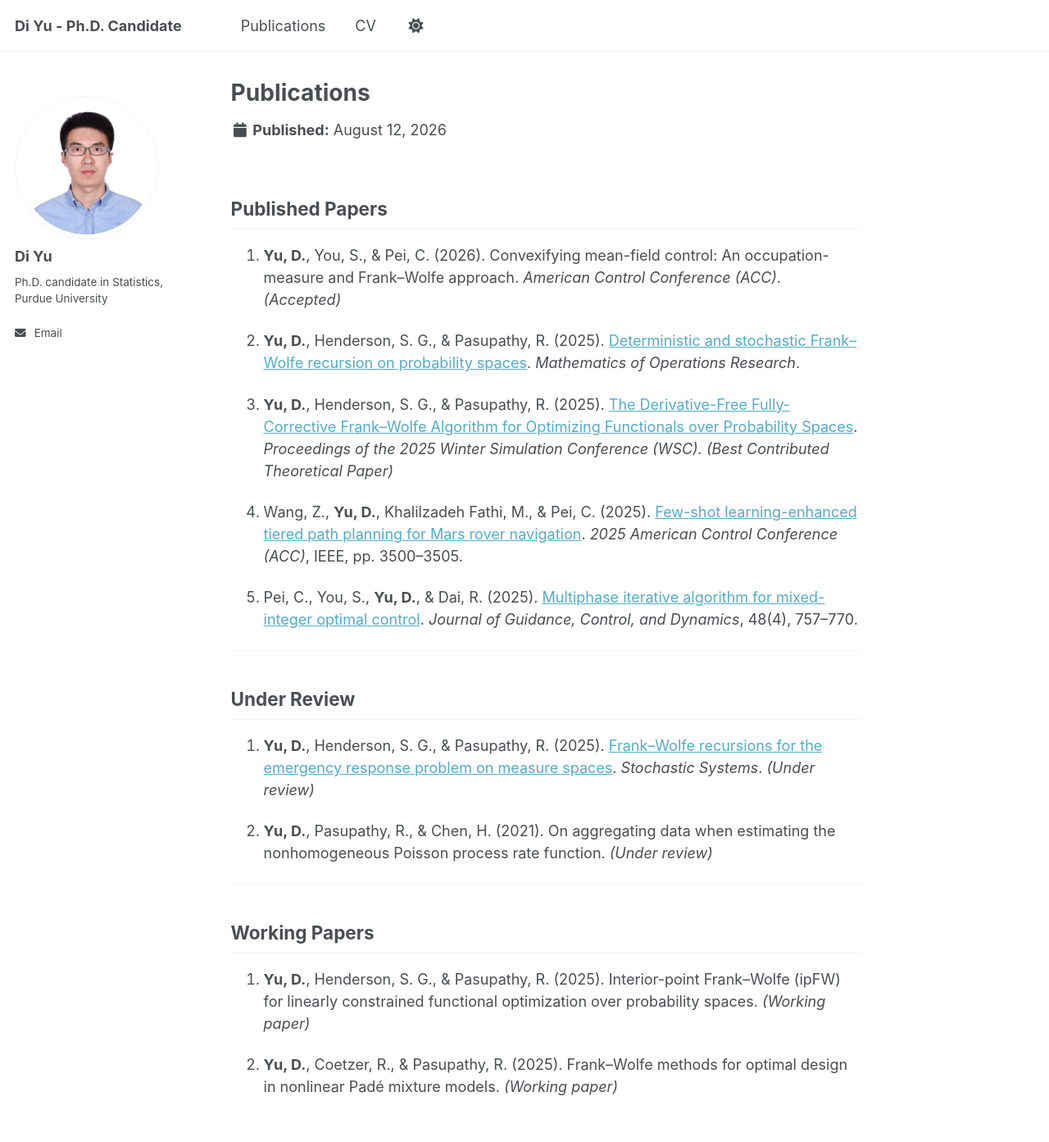
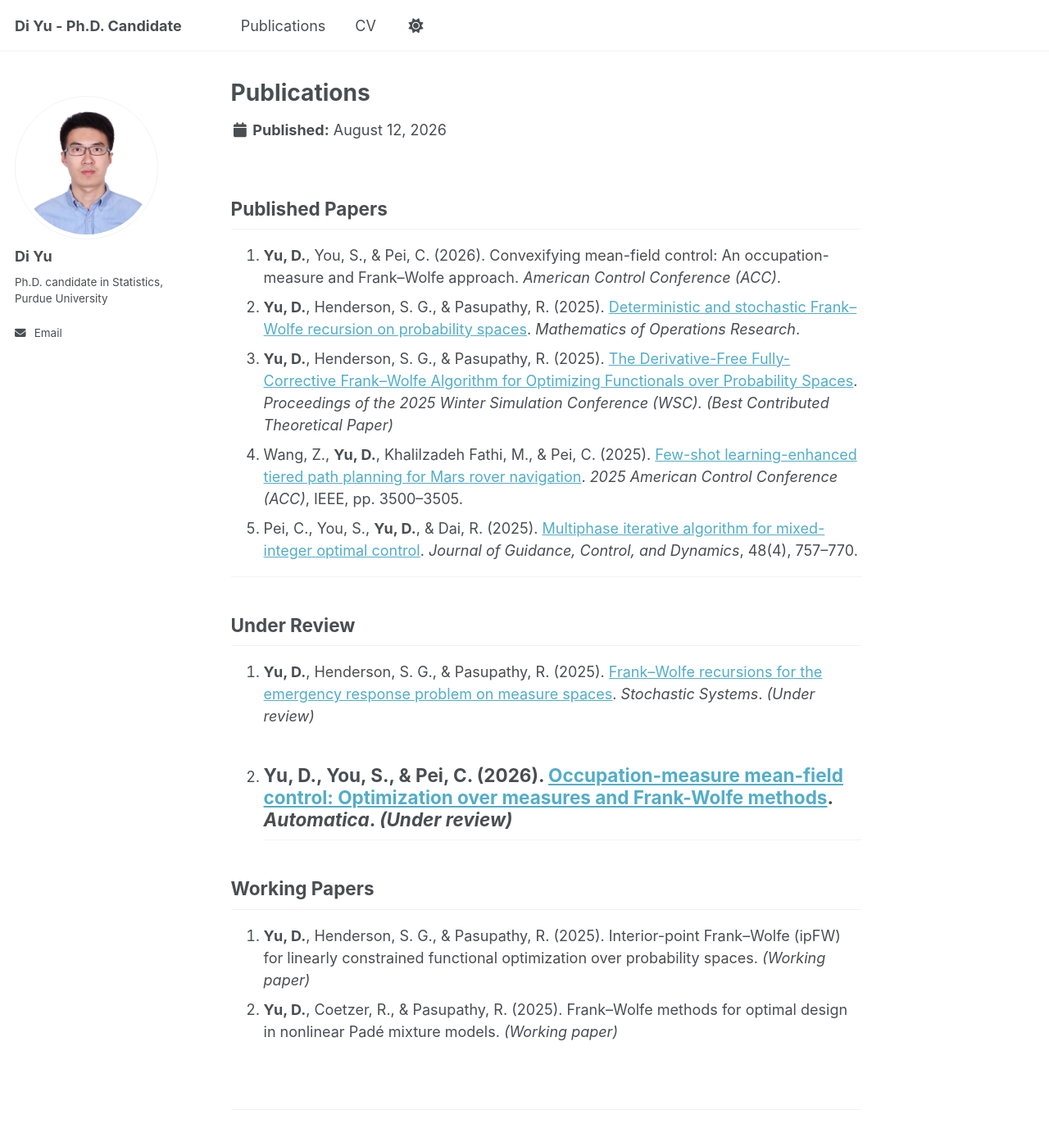
Before and after one commit to yudi12358/yudi12358.github.io, a Jekyll site: the page built from _publications/publications.md, in a window 1280 px wide and 1400 px high. Shown: the top 1393 px of the window at 82% size. Built offline with Jekyll 4.4.1, drawn with Linux system fonts in a browser that asks for light colours; a script that is not in the unit is left out.

Commit message:
Update publications.md

```diff
--- a/_publications/publications.md
+++ b/_publications/publications.md
@@ -7,14 +7,10 @@ author_profile: true
 
 ## Published Papers
 
-1. **Yu, D.**, You, S., & Pei, C. (2026). Convexifying mean-field control: An occupation-measure and Frank–Wolfe approach. *American Control Conference (ACC)*. *(Accepted)*
-
+1. **Yu, D.**, You, S., & Pei, C. (2026). Convexifying mean-field control: An occupation-measure and Frank–Wolfe approach. *American Control Conference (ACC)*.
 2. **Yu, D.**, Henderson, S. G., & Pasupathy, R. (2025). [Deterministic and stochastic Frank–Wolfe recursion on probability spaces](https://doi.org/10.1287/moor.2024.0584). *Mathematics of Operations Research*.
-
 3. **Yu, D.**, Henderson, S. G., & Pasupathy, R. (2025). [The Derivative-Free Fully-Corrective Frank–Wolfe Algorithm for Optimizing Functionals over Probability Spaces](https://doi.org/10.1109/WSC68292.2025.11338916). *Proceedings of the 2025 Winter Simulation Conference (WSC).* *(Best Contributed Theoretical Paper)*
-
 4. Wang, Z., **Yu, D.**, Khalilzadeh Fathi, M., & Pei, C. (2025). [Few-shot learning-enhanced tiered path planning for Mars rover navigation](https://doi.org/10.23919/ACC63710.2025.11107497). *2025 American Control Conference (ACC)*, IEEE, pp. 3500–3505.
-
 5. Pei, C., You, S., **Yu, D.**, & Dai, R. (2025). [Multiphase iterative algorithm for mixed-integer optimal control](https://doi.org/10.2514/1.G008165). *Journal of Guidance, Control, and Dynamics*, 48(4), 757–770.
 
 ---
@@ -22,13 +18,10 @@ author_profile: true
 ## Under Review
 
 1. **Yu, D.**, Henderson, S. G., & Pasupathy, R. (2025). [Frank–Wolfe recursions for the emergency response problem on measure spaces](https://arxiv.org/abs/2507.09808). *Stochastic Systems*. *(Under review)*
-
-2. **Yu, D.**, Pasupathy, R., & Chen, H. (2021). On aggregating data when estimating the nonhomogeneous Poisson process rate function. *(Under review)*
-
+2. **Yu, D.**, You, S., & Pei, C. (2026). [Occupation-measure mean-field control: Optimization over measures and Frank-Wolfe methods](https://arxiv.org/abs/2603.16094). *Automatica*. *(Under review)*
 ---
 
 ## Working Papers
 
 1. **Yu, D.**, Henderson, S. G., & Pasupathy, R. (2025). Interior-point Frank–Wolfe (ipFW) for linearly constrained functional optimization over probability spaces. *(Working paper)*
-
 2. **Yu, D.**, Coetzer, R., & Pasupathy, R. (2025). Frank–Wolfe methods for optimal design in nonlinear Padé mixture models. *(Working paper)*
```
